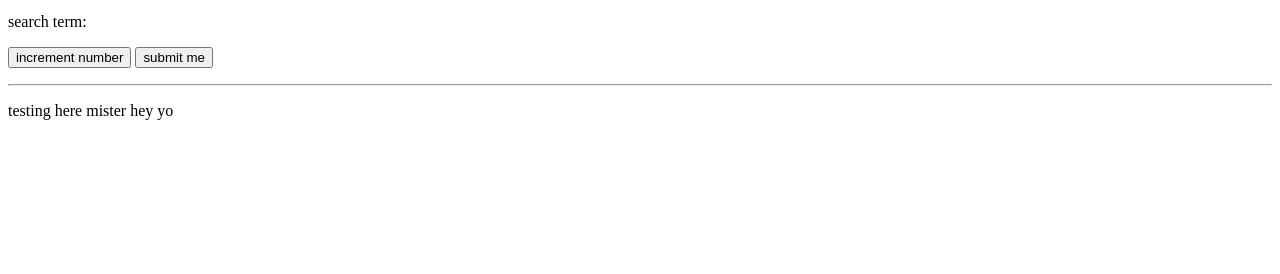
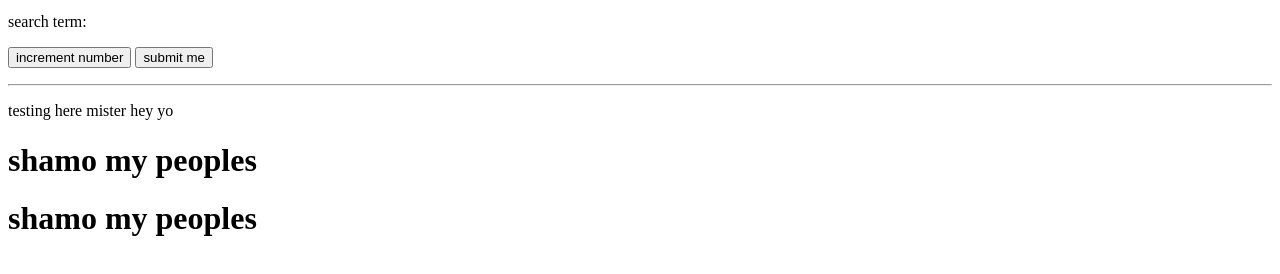
Before and after one commit to JamesDaniel/pluralsight-angularjs, a website: page index.html in a window 1280 px wide. Shown: the part 108-382 px from the top of the page. Drawn offline with nearby package versions, Linux system fonts and the light colour scheme; no server answers.

Commit message:
ng-include html input min/max

```diff
--- a/index.html
+++ b/index.html
@@ -13,7 +13,7 @@
 
 
         <form name="simpleForm" ng-submit="increment(number)">
-            <input type="number" required placeholder="number" ng-model="number" />
+            <input type="number" min="0" max="40" required placeholder="number" ng-model="number" />
             <p>search term: {{number}}</p>
             <button type="button" ng-click="increment(number)">increment number</button>
             <input type="submit" value="submit me" />
@@ -27,6 +27,13 @@
                     name: {{repo.name}} stargazers_count: {{repo.stargazers_count | number}}
                 </li>
             </ul>
+
+            <div ng-include="'shamo.html'"></div>
+            <div ng-include="'shamo.html'"></div>
         </div>
+
+
+
+
     </body>
 </html>
--- /dev/null
+++ b/shamo.html
@@ -0,0 +1 @@
+<h1>shamo my peoples</h1>
```
